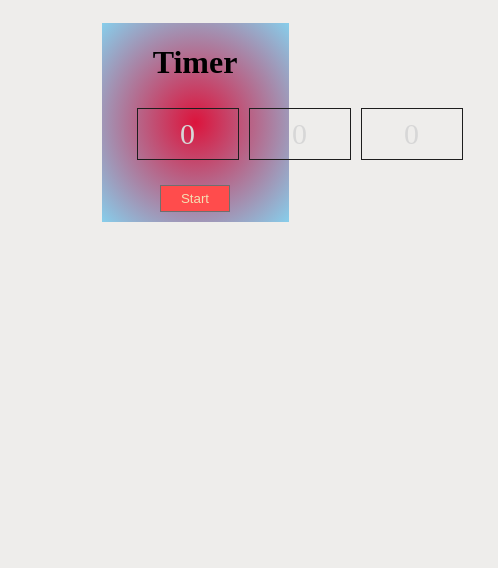
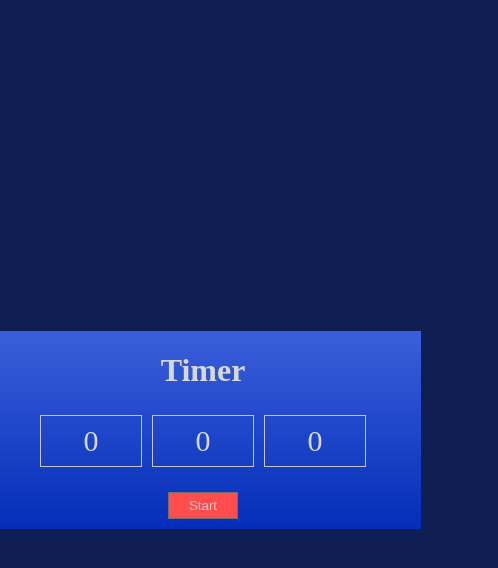
Before and after one commit to Surajkumar9913/timer, a plain HTML site: page index.html in a window 390 px wide. Shown: the whole page, 498 px wide, since content can reach past the window. Drawn offline with Linux system fonts and the light colour scheme.

```diff
--- a/index.html
+++ b/index.html
@@ -7,34 +7,36 @@
     <title>Document</title>
     <style>
         body {
-            background-color: #EEEDEB;
+            width: 100%;
+            height: 100vh;
+            overflow-x: hidden;
+            background-color: #0f1f54;
+            display: flex;
+            justify-content: center;
+            align-items: center;
         }
 
         .container {
-            background: content-box radial-gradient(crimson, skyblue);
-            width: 50%;
-            height: auto;
-            max-width: 1200px;
-            margin: auto;
+          background:linear-gradient(to bottom, #3a5fda, #042eb9);
+            background-color: rgba(22, 22, 139, 0.544);
             display: flex;
             flex-direction: column;
             align-items: center;
 
-
-
-
         }
-
+        h1{
+            color: rgb(215, 215, 215);
+        }
         .main {
             padding: 0px 50px 10px 50px;
             display: flex;
-            margin: auto;
+            /* margin: auto; */
         }
 
         .timer {
             width: 100px;
             height: 50px;
-            border: 1px solid rgb(30, 30, 30);
+            border: 1px solid rgb(198, 196, 196);
             margin: 5px;
             display: flex;
             justify-content: center;
@@ -48,7 +50,7 @@
             border: 1px solid rgb(111, 111, 111);
             padding: 5px 20px;
             background-color: rgb(255, 76, 76);
-            color: wheat;
+            color: rgb(202, 202, 202);
             cursor: pointer;
             transition: 0.3s all;
         }
@@ -57,20 +59,6 @@
             color: rgb(43, 43, 43);
             border: 1px solid rgb(43,43,43);
         }
- @media (max-width: 768px) {
-            .container {
-                width: 50%;
-                padding: 15px;
-            }
-
-            .main {
-                padding: 0px 30px 10px 30px;
-            }
-
-
-
-        }
-
 
 
     </style>
```
